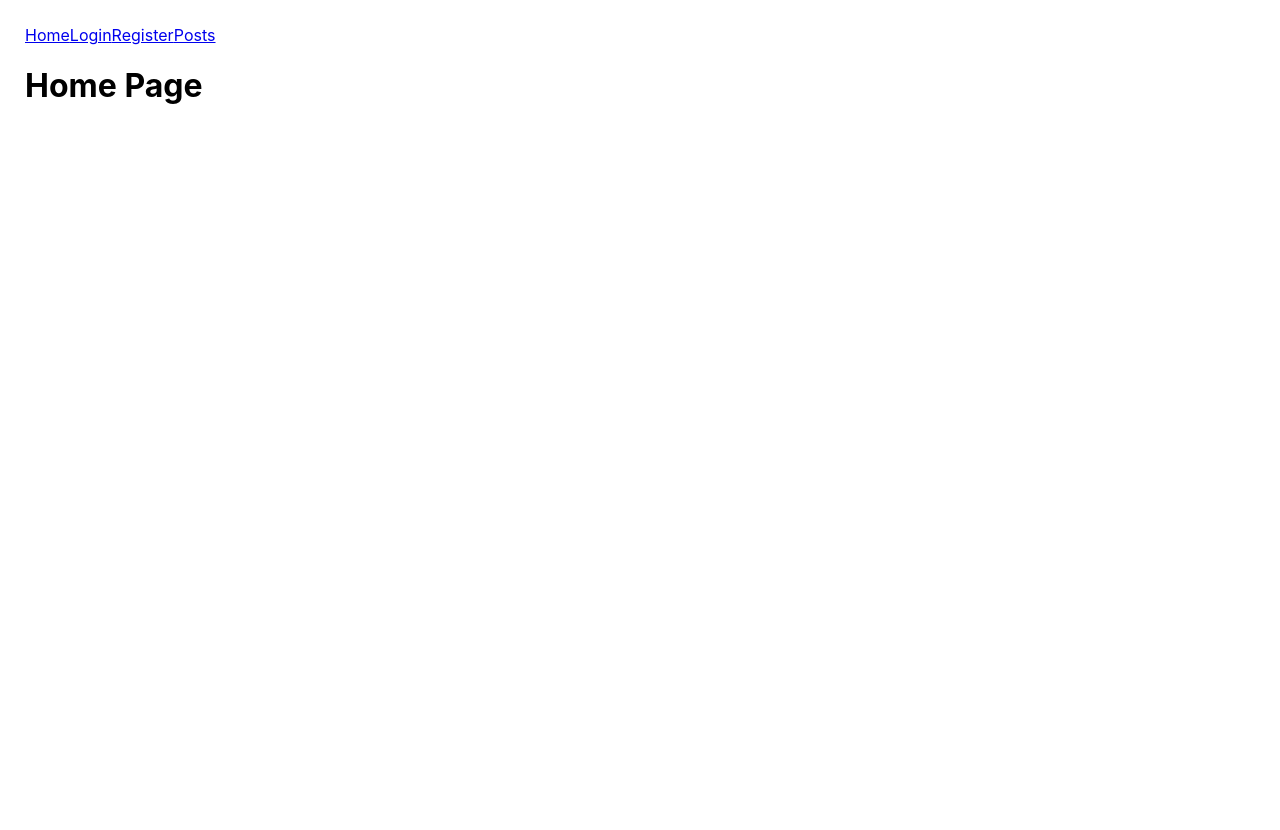
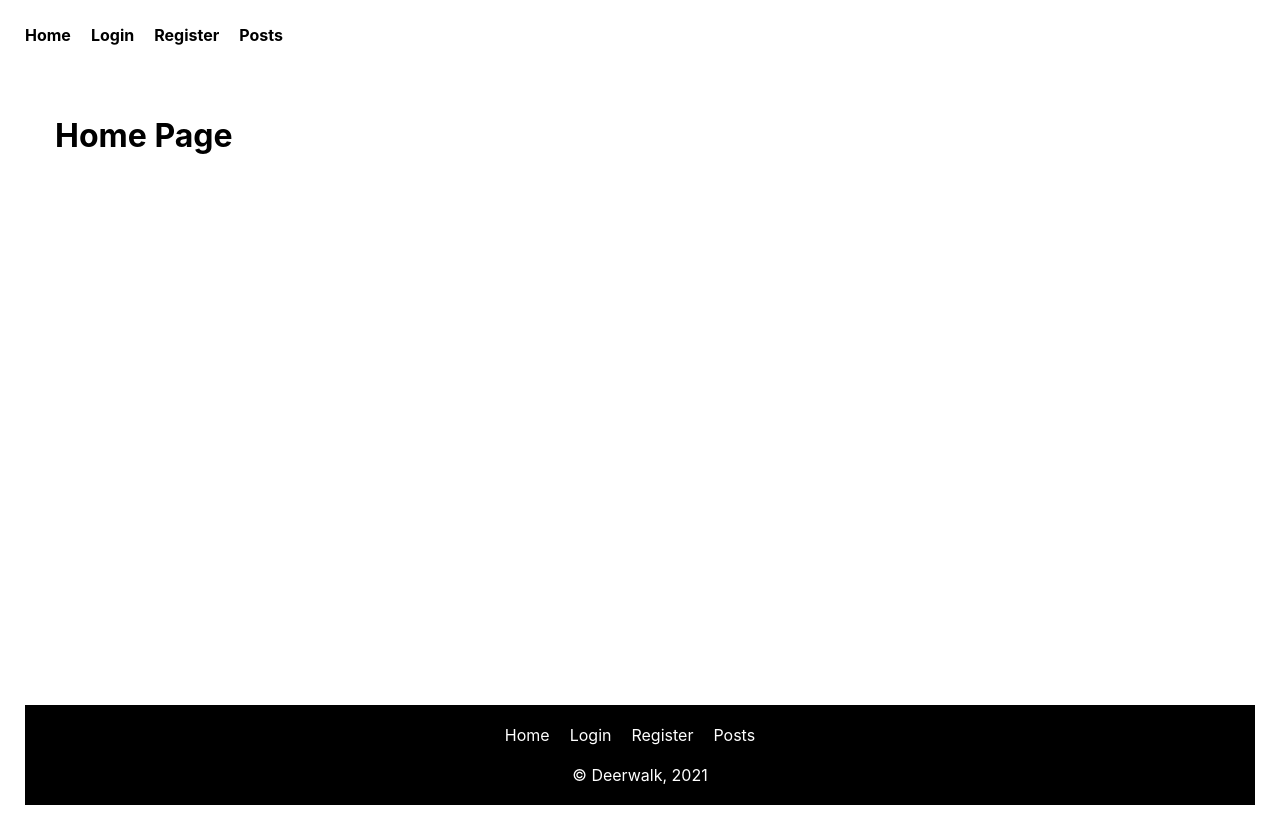
Before and after one commit to crzyzenn/react-basics, a React (Create React App) app: page / in a window 1280 px wide. Before the commit the page ends 800 px from the top, so only its background shows below. Built offline with nearby package versions, Linux system fonts and the light colour scheme.

Commit message:
Create styled header, content and footer.

```diff
--- a/src/App.js
+++ b/src/App.js
@@ -1,30 +1,25 @@
 // Alias -> different name, aka -> also known as...
-import {
-  BrowserRouter as Router,
-  Link,
-  Route,
-  Switch,
-  useParams,
-} from "react-router-dom";
+import { BrowserRouter as Router, Link, Route, Switch } from "react-router-dom";
 import "./App.css";
 import Api from "./components/Api";
 import Login from "./components/Login";
 import Register from "./components/Register";
+import Header from "./components/Header";
+import Content from "./components/Content";
+import Footer from "./components/Footer";
+// import Header from "./components/Header";
+
+// Exercise:
+// Create a Header component and render it
+// Bonus: Style the header -> each link must have horizontal space..
 
 function App() {
   return (
     <Router>
-      <header>
-        <nav>
-          {/* <a href="/">Home</a> */}
-          <Link to="/">Home</Link>
-          <Link to="/login">Login</Link>
-          <Link to="/register">Register</Link>
-          <Link to="/posts">Posts</Link>
-        </nav>
-      </header>
+      <Header />
 
       {/* Define Routes... */}
+      <Content>
         <Switch>
           <Route path="/login">
             <Login />
@@ -38,6 +33,8 @@ function App() {
           </Route>
           <Route path="/">{<h1>Home Page</h1>}</Route>
         </Switch>
+      </Content>
+      <Footer />
     </Router>
   );
 }
--- /dev/null
+++ b/src/components/Content/content.css
@@ -0,0 +1,4 @@
+.content--parent {
+  padding: 50px 30px;
+  min-height: 70vh;
+}
--- /dev/null
+++ b/src/components/Content/index.jsx
@@ -0,0 +1,6 @@
+import React from "react";
+import "./content.css";
+
+export default function index({ children }) {
+  return <div className="content--parent">{children}</div>;
+}
--- /dev/null
+++ b/src/components/Footer/footer.css
@@ -0,0 +1,16 @@
+footer {
+  background-color: black;
+  color: white;
+  padding: 20px 30px;
+  text-align: center;
+}
+
+.footer--links {
+  margin-bottom: 20px;
+}
+
+footer a {
+  color: white;
+  margin-right: 20px;
+  text-decoration: none;
+}
--- /dev/null
+++ b/src/components/Footer/index.jsx
@@ -0,0 +1,19 @@
+import React from "react";
+import { Link } from "react-router-dom";
+import "./footer.css";
+
+export default function index() {
+  return (
+    <footer>
+      <div className="footer--links">
+        <Link to="/">Home</Link>
+        <Link to="/login">Login</Link>
+        <Link to="/register">Register</Link>
+        <Link to="/posts">Posts</Link>
+      </div>
+      <div className="footer--bottom">
+        &copy; Deerwalk, {new Date().getFullYear()}
+      </div>
+    </footer>
+  );
+}
--- /dev/null
+++ b/src/components/Header/header.css
@@ -0,0 +1,12 @@
+.header--nav a {
+  margin-right: 20px;
+  text-decoration: none;
+  color: black;
+  font-weight: bold;
+  transition: all 0.3s;
+}
+
+a:hover {
+  color: skyblue;
+  transform: scale(1.2);
+}
--- /dev/null
+++ b/src/components/Header/index.jsx
@@ -0,0 +1,16 @@
+import React from "react";
+import { Link } from "react-router-dom";
+import "./header.css";
+
+export default function index() {
+  return (
+    <header>
+      <nav className="header--nav">
+        <Link to="/">Home</Link>
+        <Link to="/login">Login</Link>
+        <Link to="/register">Register</Link>
+        <Link to="/posts">Posts</Link>
+      </nav>
+    </header>
+  );
+}
```
Lines whose indentation alone changed are shown as unchanged.
